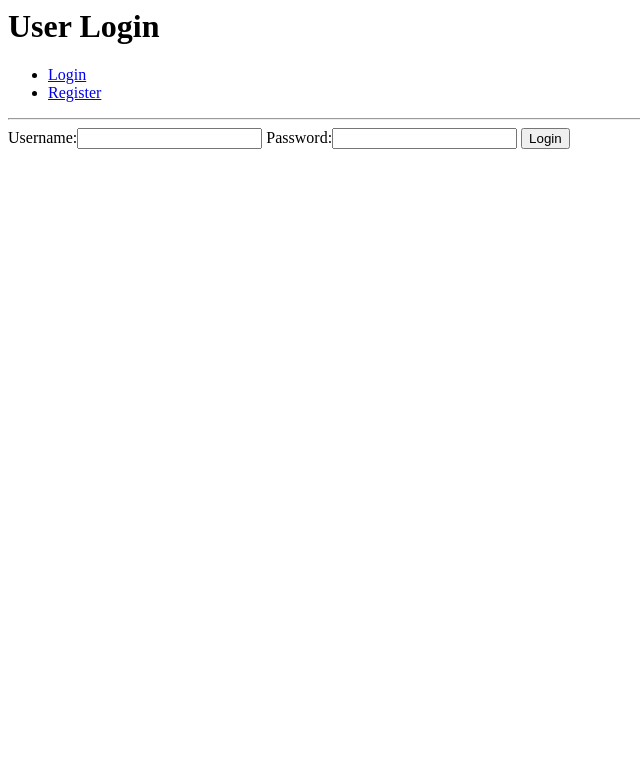
After one commit to NeiloErnesto89/django-authentication-, a Django app: page /accounts/login/ in a window 1280 px wide. The commit adds this page. Shown: the top 783 px of the page, without its empty margins (0-640 px from the left). Run offline with Django 3.2, Linux system fonts and the light colour scheme.

Commit message:
added base.html to root, added login/logout functionalities

```diff
--- /dev/null
+++ b/accounts/forms.py
@@ -0,0 +1,8 @@
+from django import forms
+
+
+class UserLoginForm(forms.Form):
+    """Form to be used to log users in"""
+
+    username = forms.CharField()
+    password = forms.CharField(widget=forms.PasswordInput)
--- /dev/null
+++ b/accounts/templates/login.html
@@ -0,0 +1,14 @@
+{% extends 'base.html' %}
+
+{% block page_title %}Login Page{% endblock %}
+
+{% block page_heading %}User Login{% endblock %}
+
+{% block content %}
+
+<form method="POST">
+    {% csrf_token %} {{ login_form }}
+    <button type="submit">Login</button>
+</form>
+
+{% endblock %}
--- a/accounts/views.py
+++ b/accounts/views.py
@@ -1,5 +1,7 @@
 from django.shortcuts import render, redirect, reverse
 from django.contrib import auth, messages
+from django.contrib.auth.decorators import login_required
+from accounts.forms import UserLoginForm
 
 # Create your views here.
 
@@ -7,8 +9,31 @@ def index(request):
     """ return the index.html file """
     return render(request, 'index.html')
 
+@login_required
 def logout(request):
     """Log the user out"""
     auth.logout(request)
     messages.success(request, "You have successfully logged out!")
     return redirect(reverse('index'))
+
+def login(request):
+    """Return a login page"""
+    if request.user.is_authenticated:
+        return redirect(reverse('index'))
+    if request.method == "POST":
+        login_form = UserLoginForm(request.POST)
+
+        if login_form.is_valid():
+            user = auth.authenticate(username=request.POST['username'],
+                                    password=request.POST['password'])
+
+
+            if user:
+                auth.login(user=user, request=request)
+                messages.success(request, "You have successfully logged in!")
+                return redirect(reverse('index'))
+            else:
+                login_form.add_error(None, "Your username or password is incorrect")
+    else:
+        login_form = UserLoginForm()
+    return render(request, 'login.html', {'login_form': login_form})
--- a/django_todo/settings.py
+++ b/django_todo/settings.py
@@ -58,7 +58,7 @@ ROOT_URLCONF = 'django_todo.urls'
 TEMPLATES = [
     {
         'BACKEND': 'django.template.backends.django.DjangoTemplates',
-        'DIRS': [],
+        'DIRS': [os.path.join(BASE_DIR, 'templates')],
         'APP_DIRS': True,
         'OPTIONS': {
             'context_processors': [
--- a/django_todo/urls.py
+++ b/django_todo/urls.py
@@ -15,10 +15,11 @@ Including another URLconf
 """
 from django.conf.urls import url
 from django.contrib import admin
-from accounts.views import index, logout
+from accounts.views import index, logout, login
 
 urlpatterns = [
     url(r'^admin/', admin.site.urls),
     url(r'^$', index, name="index"),
-    url(r'^accounts/logout/$', logout, name="logout")
+    url(r'^accounts/logout/$', logout, name="logout"),
+    url(r'^accounts/login/$', login, name="login")
 ]
--- /dev/null
+++ b/templates/base.html
@@ -0,0 +1,33 @@
+<html>
+
+<head>
+	<title>{% block page_title %}{% endblock %}</title>
+</head>
+
+<body>
+	<h1>
+		{% block page_heading %}{% endblock %}
+	</h1>
+
+	<nav>
+		<ul>
+			{% if user.is_authenticated %}
+			<li><a href="#">Profile</a></li>
+			<li><a href="{% url 'logout' %}">Logout</a></li>
+			{% else %}
+			<li><a href="{% url 'login' %}">Login</a></li>
+			<li><a href="#">Register</a></li>
+			{% endif %}
+		</ul>
+	</nav>
+
+	<hr> {% if messages %}
+	<div>
+		{% for message in messages %} {{ message }} {% endfor %}
+	</div>
+	{% endif %}
+
+	{% block content %}{% endblock %}
+</body>
+
+</html>
```
Also changed, not shown: accounts/templates/index.html (+3 -23 lines), db.sqlite3.
